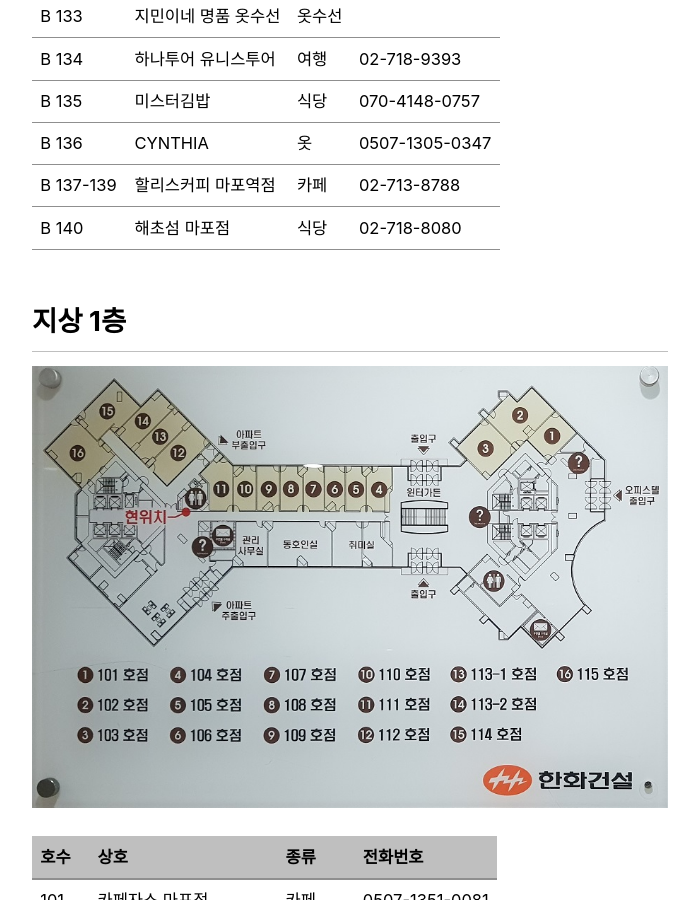
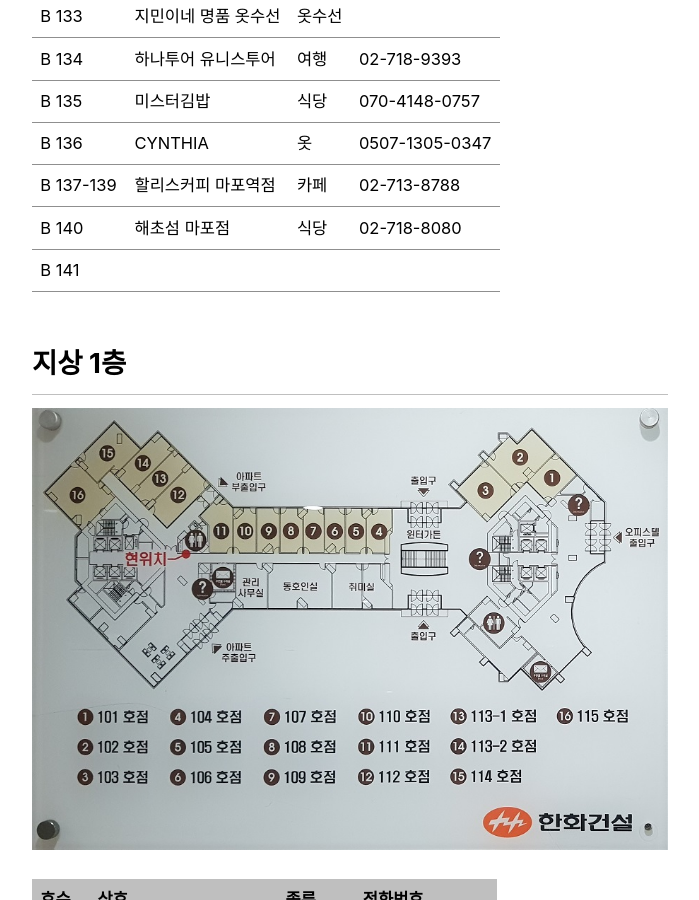
Before and after one commit to mapoobelisk/mapoobelisk.github.io, a Jekyll site: the page built from _pages/store.md, in a window 1280 px wide and 900 px high, scrolled down 1808 px. Shown: the whole window, without its empty margins (290-989 px from the left). Built offline with Jekyll 4.4.1, drawn with Linux system fonts in a browser that asks for light colours; cached includes are drawn as plain includes.

Commit message:
logo, store update

```diff
--- a/_config.yml
+++ b/_config.yml
@@ -25,7 +25,7 @@
 baseurl                  : "" # the subpath of your site, e.g. "/blog"
 repository               : # GitHub username/repo-name e.g. "mmistakes/minimal-mistakes"
 teaser                   : # path of fallback teaser image, e.g. "/assets/images/500x300.png"
-logo                     : # path of logo image to display in the masthead, e.g. "/assets/images/88x88.png"
+logo                     : "/assets/images/logo2.png" # path of logo image to display in the masthead, e.g. "/assets/images/88x88.png"
 masthead_title           : # overrides the website title displayed in the masthead, use " " for no title
 # breadcrumbs            : false # true, false (default)
 words_per_minute         : 200
--- a/_pages/store.md
+++ b/_pages/store.md
@@ -42,6 +42,7 @@
 | B 136 | CYNTHIA | 옷 | 0507-1305-0347 |
 | B 137-139 | 할리스커피 마포역점 | 카페 | 02-713-8788 |
 | B 140 | 해초섬 마포점 | 식당 | 02-718-8080 |
+| B 141 |  |  |  |
 
 ## 지상 1층
 
```
Also changed, not shown: assets/images/logo2.png (added).
